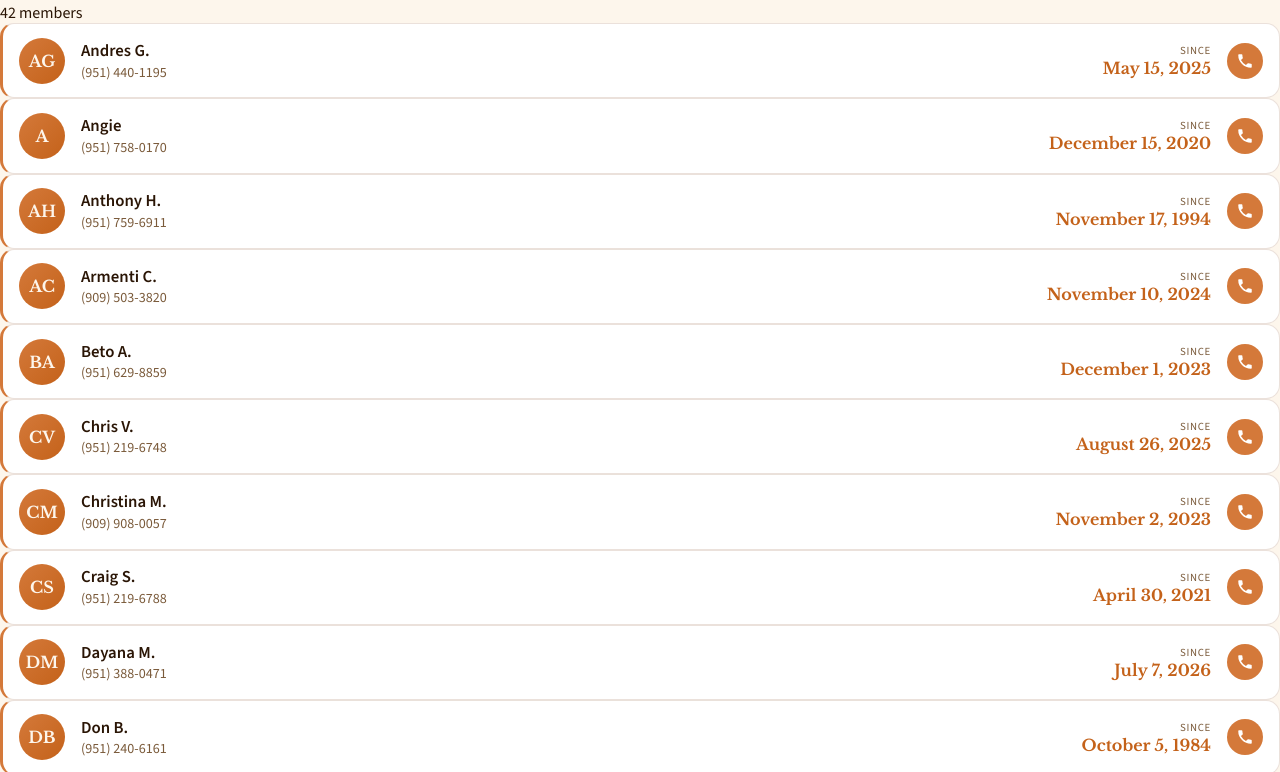
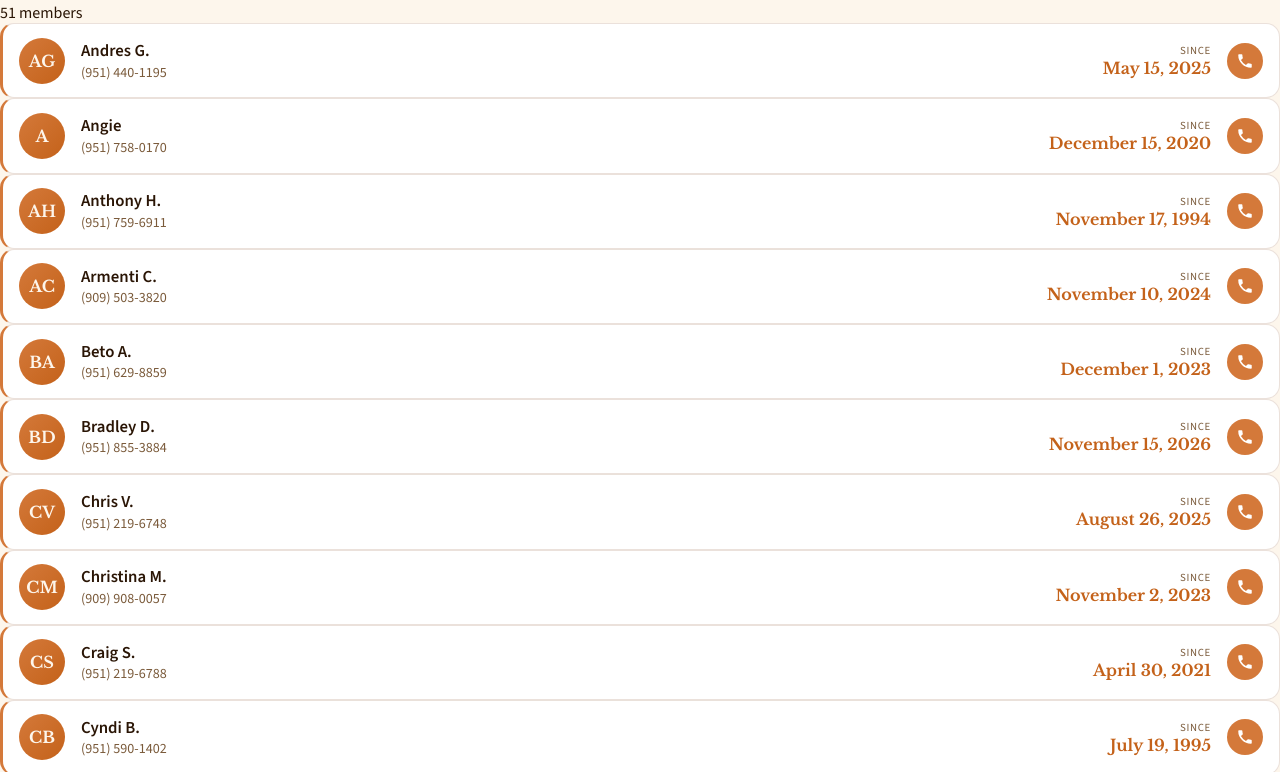
Before and after one commit to VectorM77/AttitudeAdjustPhoneList, a plain HTML site: page index.html in a window 1280 px wide. Shown: the part 501-1273 px from the top of the page. Drawn offline with nearby package versions, Linux system fonts and the light colour scheme.

Commit message:
Update index.html

```diff
--- a/index.html
+++ b/index.html
@@ -431,6 +431,11 @@ const members = [
     "sober": "December 1, 2023"
   },
   {
+    "name": "Bradley D.",
+    "phone": "(951) 855-3884",
+    "sober": "November 15, 2026"
+  },
+  {
     "name": "Chris V.",
     "phone": "(951) 219-6748",
     "sober": "August 26, 2025"
@@ -446,6 +451,11 @@ const members = [
     "sober": "April 30, 2021"
   },
   {
+    "name": "Cyndi B.",
+    "phone": "(951) 590-1402",
+    "sober": "July 19, 1995"
+  },
+  {
     "name": "Dayana M.",
     "phone": "(951) 388-0471",
     "sober": "July 7, 2026"
@@ -454,6 +464,11 @@ const members = [
     "name": "Don B.",
     "phone": "(951) 240-6161",
     "sober": "October 5, 1984"
+  },
+  {
+    "name": "Donna D.",
+    "phone": "(951) 265-6401",
+    "sober": "October 8, 2026"
   },
   {
     "name": "Ferndog",
@@ -511,9 +526,19 @@ const members = [
     "sober": "December 25, 2025"
   },
   {
+    "name": "Marbles Michael",
+    "phone": "(951) 273-3752",
+    "sober": "December 28, 2025"
+  },
+  {
     "name": "Mario O.",
     "phone": "(714) 272-3169",
     "sober": "June 21, 2001"
+  },
+  {
+    "name": "Matt A.",
+    "phone": "(619) 730-8012",
+    "sober": "November 25, 1989"
   },
   {
     "name": "Merina C.",
@@ -534,6 +559,11 @@ const members = [
     "name": "Mike B.",
     "phone": "(513) 253-8631",
     "sober": "July 4, 1996"
+  },
+  {
+    "name": "Nino E.",
+    "phone": "(213) 446-8321",
+    "sober": "January 4, 1984"
   },
   {
     "name": "Nyiesha D.",
@@ -566,9 +596,19 @@ const members = [
     "sober": "March 11, 2021"
   },
   {
+    "name": "Revin O.",
+    "phone": "(951) 400-1087",
+    "sober": "April 14, 2025"
+  },
+  {
     "name": "Richard J.",
     "phone": "(951) 902-0072",
     "sober": "December 7, 2021"
+  },
+  {
+    "name": "Rita",
+    "phone": "(619) 710-9693",
+    "sober": "February 14, 2013"
   },
   {
     "name": "Rod P.",
@@ -596,6 +636,11 @@ const members = [
     "sober": "December 15, 2024"
   },
   {
+    "name": "Tim A.",
+    "phone": "(951) 306-4046",
+    "sober": "December 24, 2015"
+  },
+  {
     "name": "Tim H.",
     "phone": "(951) 663-2831",
     "sober": "December 26, 2012"
@@ -617,7 +662,7 @@ const members = [
   }
 ];
 
-const LAST_UPDATED = "November 14, 2026";
+const LAST_UPDATED = "November 19, 2026";
 
 function getInitials(name) {
   const parts = name.replace(/\(.*?\)/g, '').trim().split(/\s+/);
```
